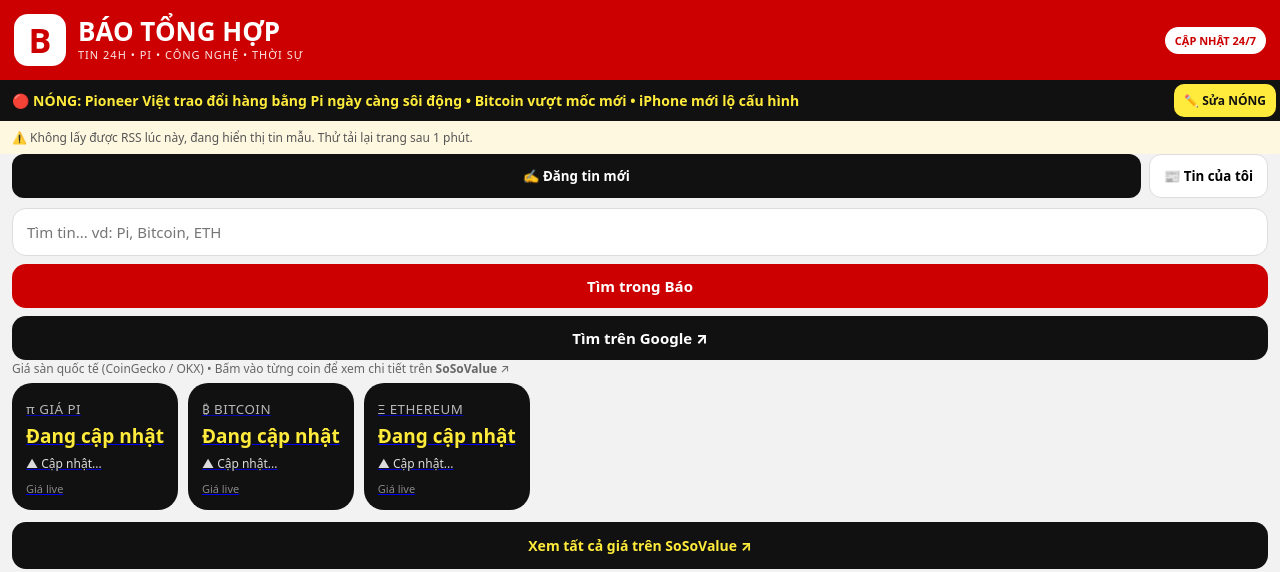
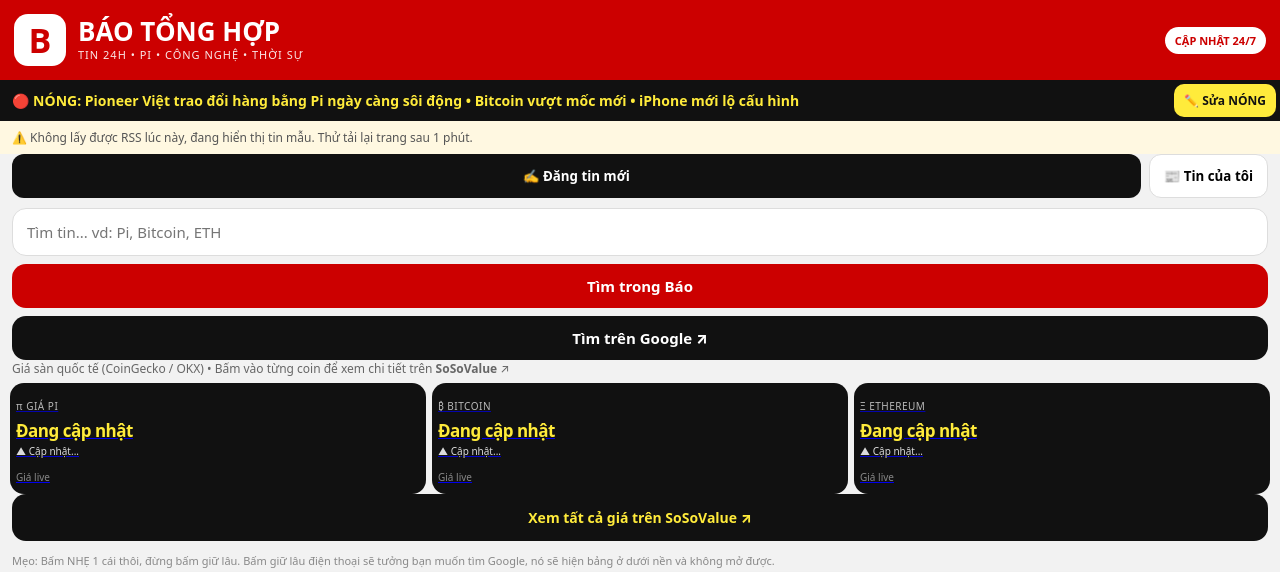
Before and after one commit to watashichin-design/Bao-tong-hop, a plain HTML site: page index.html in a window 1280 px wide. Shown: the top 572 px of the page. Drawn offline with Linux system fonts and the light colour scheme; no server answers.

Commit message:
Update index.html

```diff
--- a/index.html
+++ b/index.html
@@ -1,3 +1,4 @@
+
 <!DOCTYPE html>
 <html lang="vi">
 <head><style>
@@ -104,6 +105,16 @@ button, a { max-width: 100% !important; }
 .price-row .price .big, .price-row .price b { font-size:17px !important; }
 .price-row .price span, .price-row .price small { font-size:11px !important; }
 </style>
+
+<style>
+.prices { display:flex !important; gap:6px !important; padding:0 10px !important; overflow:visible !important; flex-wrap:nowrap !important; }
+.prices > a { flex:1 1 0 !important; min-width:0 !important; width:0 !important; display:block !important; }
+.prices .price { min-width:0 !important; width:100% !important; padding:10px 6px !important; border-radius:14px !important; }
+.prices .price small { font-size:10px !important; white-space:nowrap !important; }
+.prices .price b { font-size:17px !important; white-space:nowrap !important; letter-spacing:-0.5px !important; }
+.prices .price span { font-size:10px !important; white-space:nowrap !important; display:block !important; }
+.prices .price div { font-size:10px !important; white-space:nowrap !important; overflow:hidden !important; text-overflow:ellipsis !important; }
+</style>
 </head>
 <body>
 <header>
@@ -198,7 +209,7 @@ async function loadPrice(){
   const r=await fetch('https://api.coingecko.com/api/v3/simple/price?ids=pi-network,bitcoin,ethereum&vs_currencies=usd,vnd&include_24hr_change=true');
   const j=await r.json();
   const fmt=(v)=>'$'+Number(v).toLocaleString('en-US',{maximumFractionDigits:v<1?4:0});
-  const fmtVnd=(v)=>Number(v).toLocaleString('vi-VN')+' đ';
+  const fmtVnd=(v)=>{ v=Number(v); if(v>=1e9) return (v/1e9).toFixed(2).replace('.',',')+' tỷ đ'; if(v>=1e6) return (v/1e6).toFixed(1).replace('.',',')+' tr đ'; return v.toLocaleString('vi-VN')+' đ'; };
   const set=(idP,idV,idC,coin)=>{ const c=j[coin]; if(!c) return; document.getElementById(idP).textContent=fmt(c.usd); document.getElementById(idV).textContent=fmtVnd(c.vnd); const ch=c.usd_24h_change; const el=document.getElementById(idC); el.textContent=(ch>=0?'▲ +':'▼ ')+ch.toFixed(2)+'% 24h'; el.className=ch>=0?'up':'down'; };
   set('piPrice','piVnd','piChange','pi-network'); set('btcPrice','btcVnd','btcChange','bitcoin'); set('ethPrice','ethVnd','ethChange','ethereum');
  }catch(e){
```
